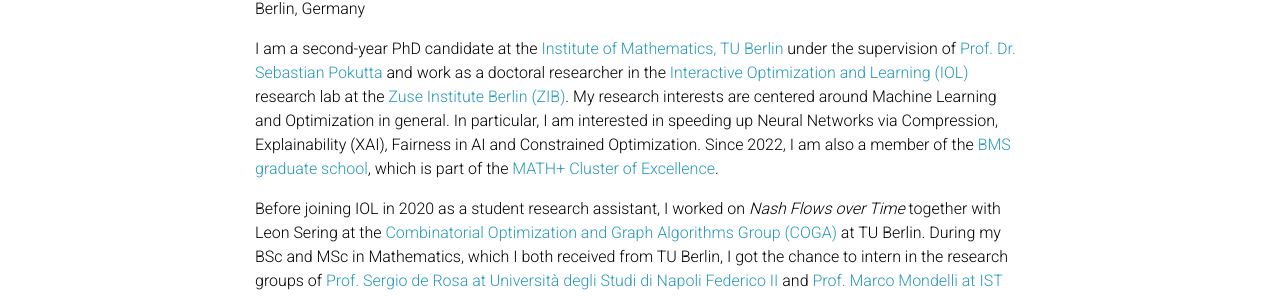
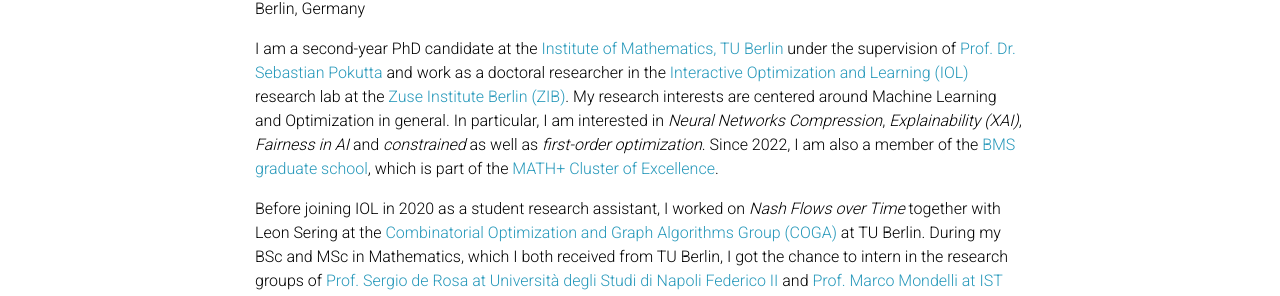
Before and after one commit to zimmer-m/zimmer-m.github.io, a Jekyll site: the page built from _pages/about.md, in a window 1280 px wide. Shown: the part 164-460 px from the top of the page. Built offline with Jekyll 4.4.1, drawn with Linux system fonts in a browser that asks for light colours; comment, search, counter and statistics services are not loaded; a style sheet for code colours, icons or effects is not loaded.

Commit message:
minor changes to text

```diff
--- a/_pages/about.md
+++ b/_pages/about.md
@@ -14,7 +14,7 @@
 selected_papers: true # includes a list of papers marked as "selected={true}"
 social: true  # includes social icons at the bottom of the page
 ---
-I am a second-year PhD candidate at the [Institute of Mathematics, TU Berlin](https://www.tu.berlin/en/math) under the supervision of [Prof. Dr. Sebastian Pokutta](http://www.pokutta.com/) and work as a doctoral researcher in the [Interactive Optimization and Learning (IOL)](https://iol.zib.de/) research lab at the [Zuse Institute Berlin (ZIB)](https://www.zib.de/). My research interests are centered around Machine Learning and Optimization in general. In particular, I am interested in speeding up Neural Networks via Compression, Explainability (XAI), Fairness in AI and Constrained Optimization. Since 2022, I am also a member of the [BMS graduate school](https://www.math-berlin.de), which is part of the [MATH+ Cluster of Excellence](https://mathplus.de/).
+I am a second-year PhD candidate at the [Institute of Mathematics, TU Berlin](https://www.tu.berlin/en/math) under the supervision of [Prof. Dr. Sebastian Pokutta](http://www.pokutta.com/) and work as a doctoral researcher in the [Interactive Optimization and Learning (IOL)](https://iol.zib.de/) research lab at the [Zuse Institute Berlin (ZIB)](https://www.zib.de/). My research interests are centered around Machine Learning and Optimization in general. In particular, I am interested in *Neural Networks Compression*, *Explainability (XAI)*, *Fairness in AI* and *constrained* as well as *first-order optimization*. Since 2022, I am also a member of the [BMS graduate school](https://www.math-berlin.de), which is part of the [MATH+ Cluster of Excellence](https://mathplus.de/).
 
 Before joining IOL in 2020 as a student research assistant, I worked on *Nash Flows over Time* together with Leon Sering at the [Combinatorial Optimization and Graph Algorithms Group (COGA)](https://www3.math.tu-berlin.de/coga/) at TU Berlin. During my BSc and MSc in Mathematics, which I both received from TU Berlin, I got the chance to intern in the research groups of [Prof. Sergio de Rosa at Università degli Studi di Napoli Federico II](https://www.pastalab.unina.it/) and [Prof. Marco Mondelli at IST Austria](https://ist.ac.at/en/research/mondelli-group/).
 
```
